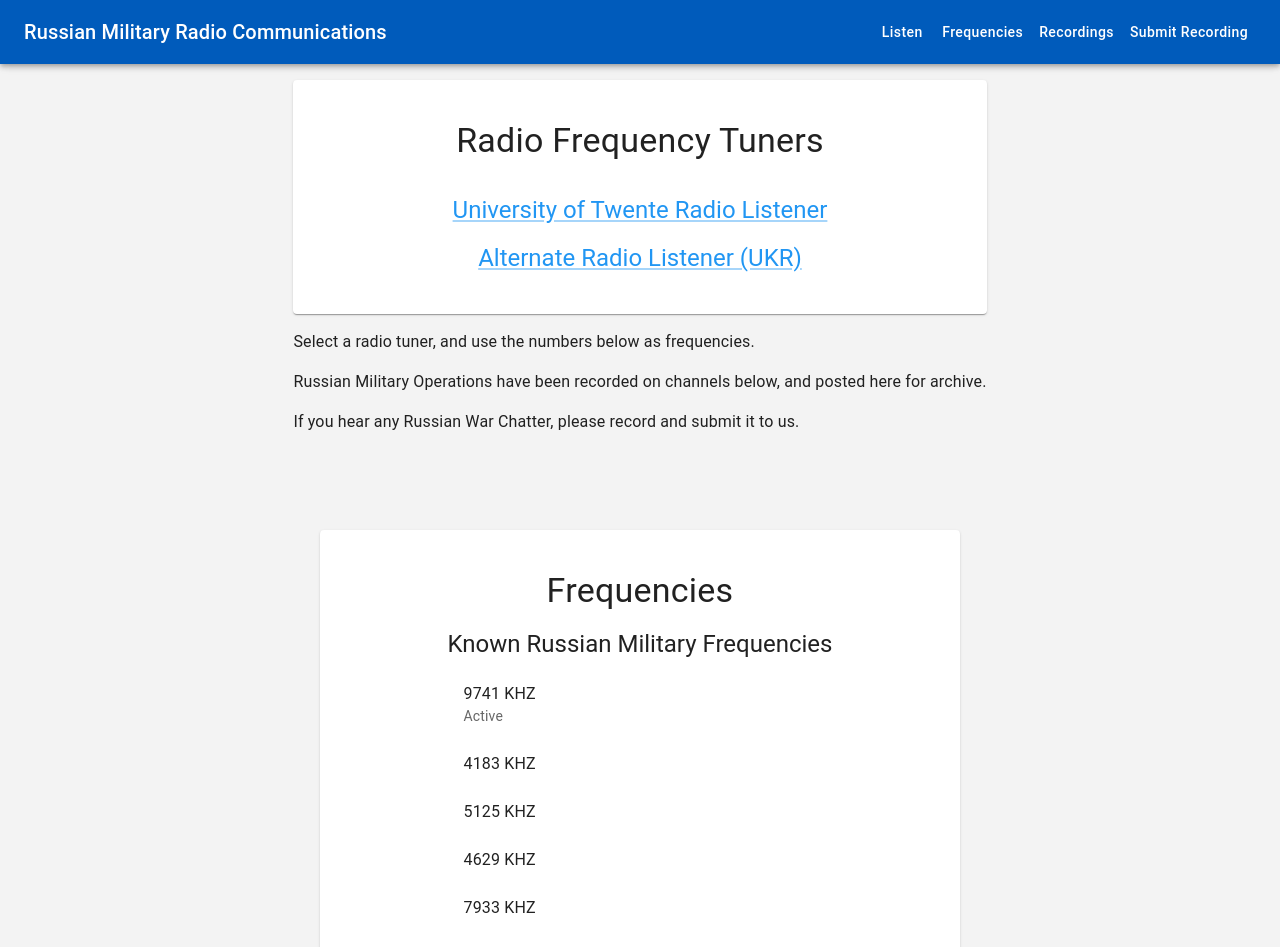
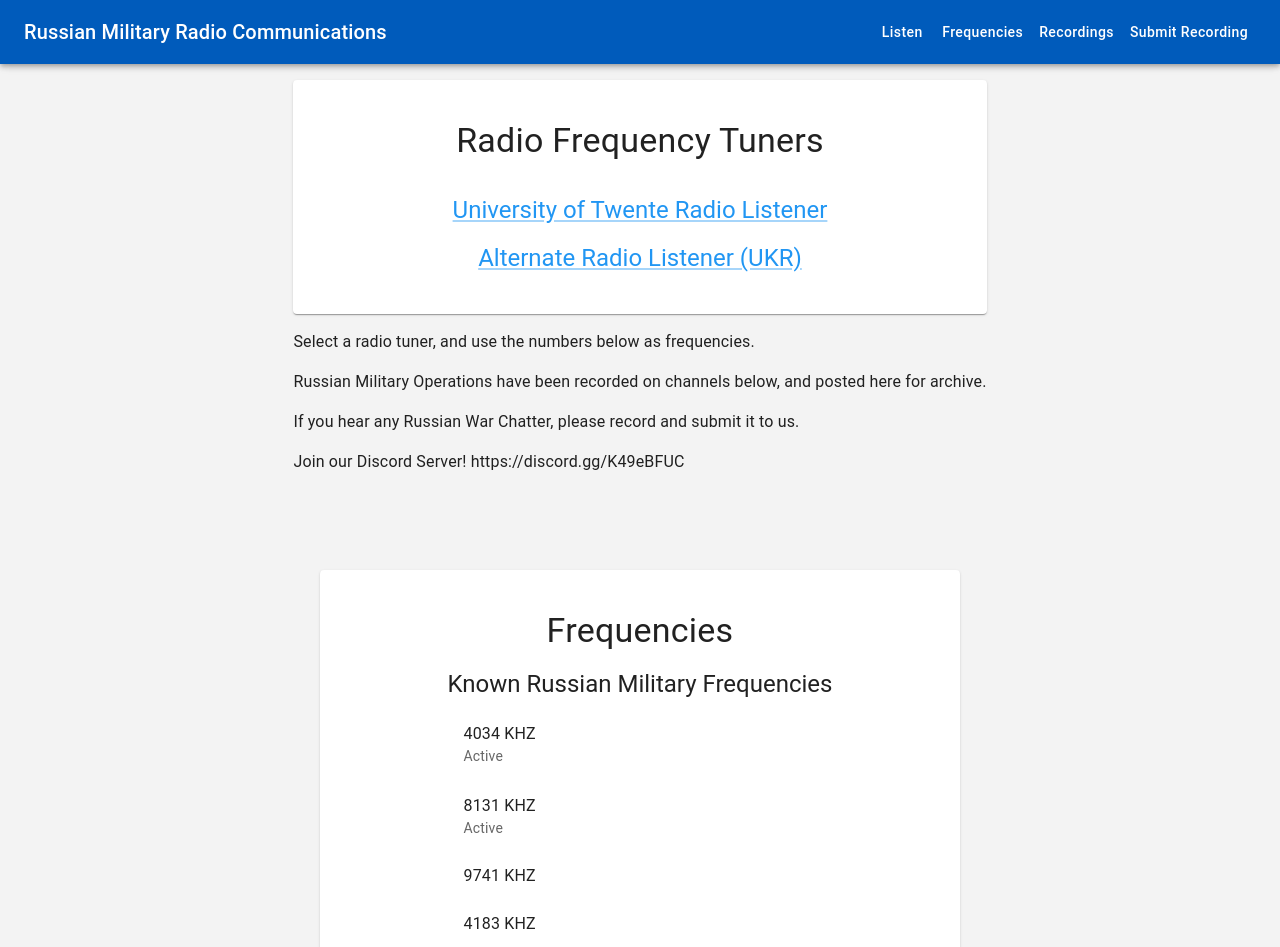
Before and after one commit to brianross93/saveukraine, a React (Create React App) app in the folder saveukraine/: page / in a window 1280 px wide. Shown: the top 947 px of the page. Built offline with nearby package versions, Linux system fonts and the light colour scheme; the HTML template or start-up script is replaced by a standard one.

Commit message:
adding freq and sicrod server

```diff
--- a/saveukraine/src/App.js
+++ b/saveukraine/src/App.js
@@ -85,6 +85,7 @@ const App = () => {
                         <p>Select a radio tuner, and use the numbers below as frequencies.</p><p> Russian Military
                             Operations have been recorded on channels below, and posted here for archive.</p>
                             <p>If you hear any Russian War Chatter, please record and submit it to us.</p>
+                            <p>Join our Discord Server! https://discord.gg/K49eBFUC</p>
                     </Grid>
                     <Grid
 
--- a/saveukraine/src/Frequencies.js
+++ b/saveukraine/src/Frequencies.js
@@ -3,7 +3,9 @@ import { Grid, List, ListItem, ListItemText, Paper, Typography } from "@mui/mate
 
 const Frequencies = () => {
     const frequencies = [
-        { freq: "9741 KHZ", active: true },
+        { freq: "4034 KHZ", active: true },
+        { freq: "8131 KHZ", active: true },
+        { freq: "9741 KHZ", active: false},
         { freq: "4183 KHZ", active: false},
         { freq: "5125 KHZ", active: false },
         { freq: "4629 KHZ", active: false },
```
Also changed, not shown: 7 other files (tests, documents, lock files or other folders).
